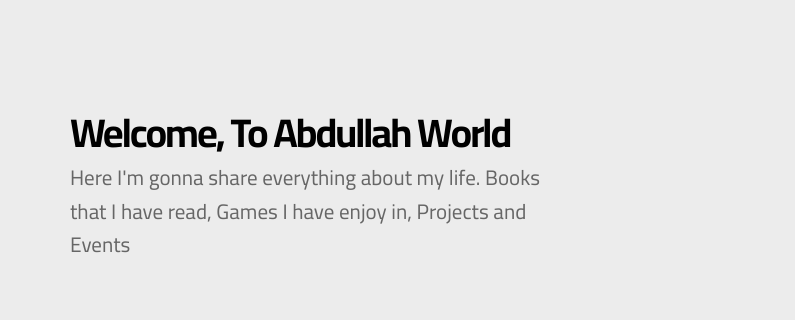
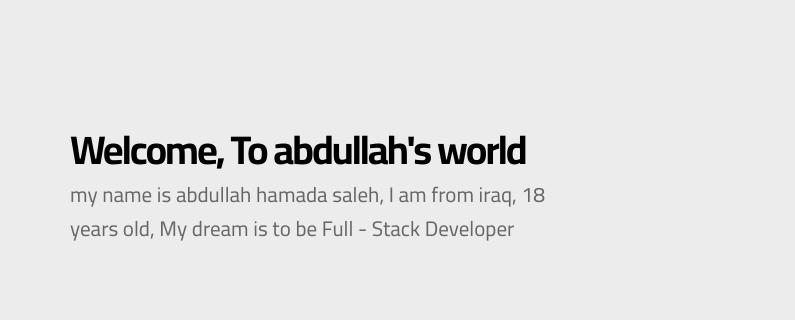
Before and after one commit to fullstackdeveloper3/my-website, a plain HTML site: page index.html in a window 1280 px wide. Shown: the part 190-510 px from the top of the page, 0-795 px from the left. Drawn offline with Linux system fonts and the light colour scheme.

Commit message:
new text

```diff
--- a/index.html
+++ b/index.html
@@ -57,8 +57,8 @@
         <div class="landing">
             <div class="container">
                 <div class="text">
-                    <h1>Welcome, To Abdullah World</h1>
-                    <p>Here I'm gonna share everything about my life. Books that I have read, Games I have enjoy in, Projects and Events</p>
+                    <h1>Welcome, To abdullah's world</h1>
+                    <p>my name is abdullah hamada saleh, I am from iraq, 18 years old, My dream is to be Full - Stack Developer</p>
                 </div>
                 <div class="image">
                     <img src="images/main-image-of-abdullah.png" alt="Photo">
@@ -813,7 +813,7 @@
                     <img src="images/gta-5.jpg" alt="photo">
                 </div>
             </div>
-            <p class="copyright">Made with Abdullah by Mr. Osama Elzero</p>
+            <p class="copyright">Made by Abdullah Hamada</p>
         </footer>
         <!-- End Footer -->
     </body>
```
